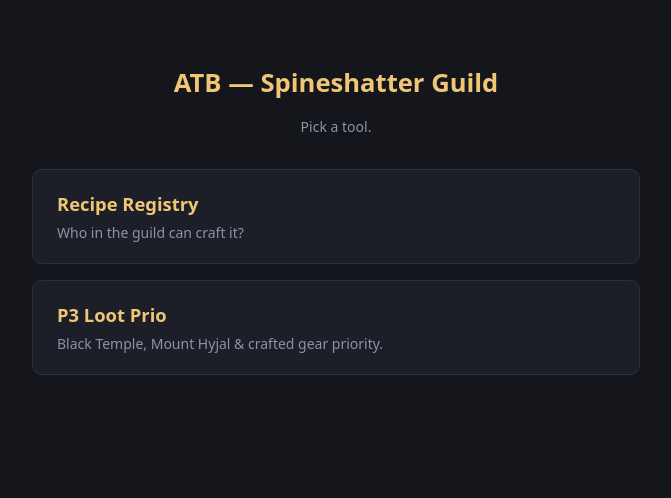
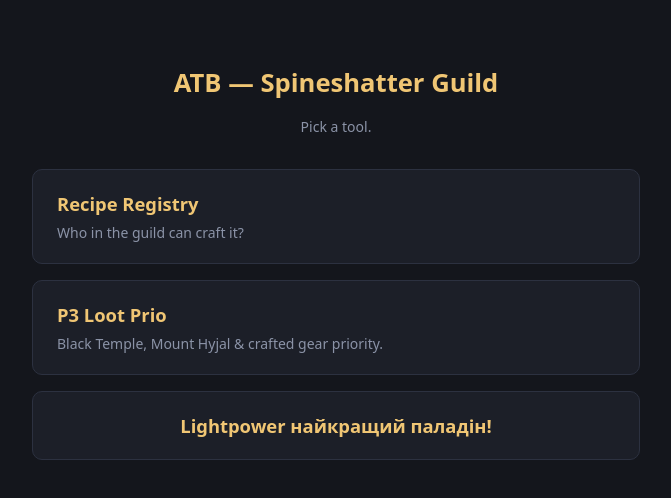
Before and after one commit to 0936y/ATB, a React (Vite) app: page / in a window 1280 px wide. Shown: the top 498 px of the page, without its empty margins (304-975 px from the left). Built offline with nearby package versions, Linux system fonts and the light colour scheme.

Commit message:
added baner

```diff
--- a/src/landing/Landing.tsx
+++ b/src/landing/Landing.tsx
@@ -21,6 +21,14 @@
           <span className="title">P3 Loot Prio</span>
           <span className="desc">Black Temple, Mount Hyjal &amp; crafted gear priority.</span>
         </a>
+        <a
+          className="banner"
+          href="https://classic-armory.org/character/eu/tbc-anniversary/spineshatter/Lightpower"
+          target="_blank"
+          rel="noreferrer"
+        >
+          <span className="title">Lightpower найкращий паладін!</span>
+        </a>
       </div>
     </main>
   )
--- a/src/shared/styles.css
+++ b/src/shared/styles.css
@@ -239,6 +239,11 @@
   font-size: 0.875rem;
 }
 
+.landing-links a.banner {
+  align-items: center;
+  text-align: center;
+}
+
 /* ---------------------------------------------------------------- Loot prio */
 
 table.loot {
```
